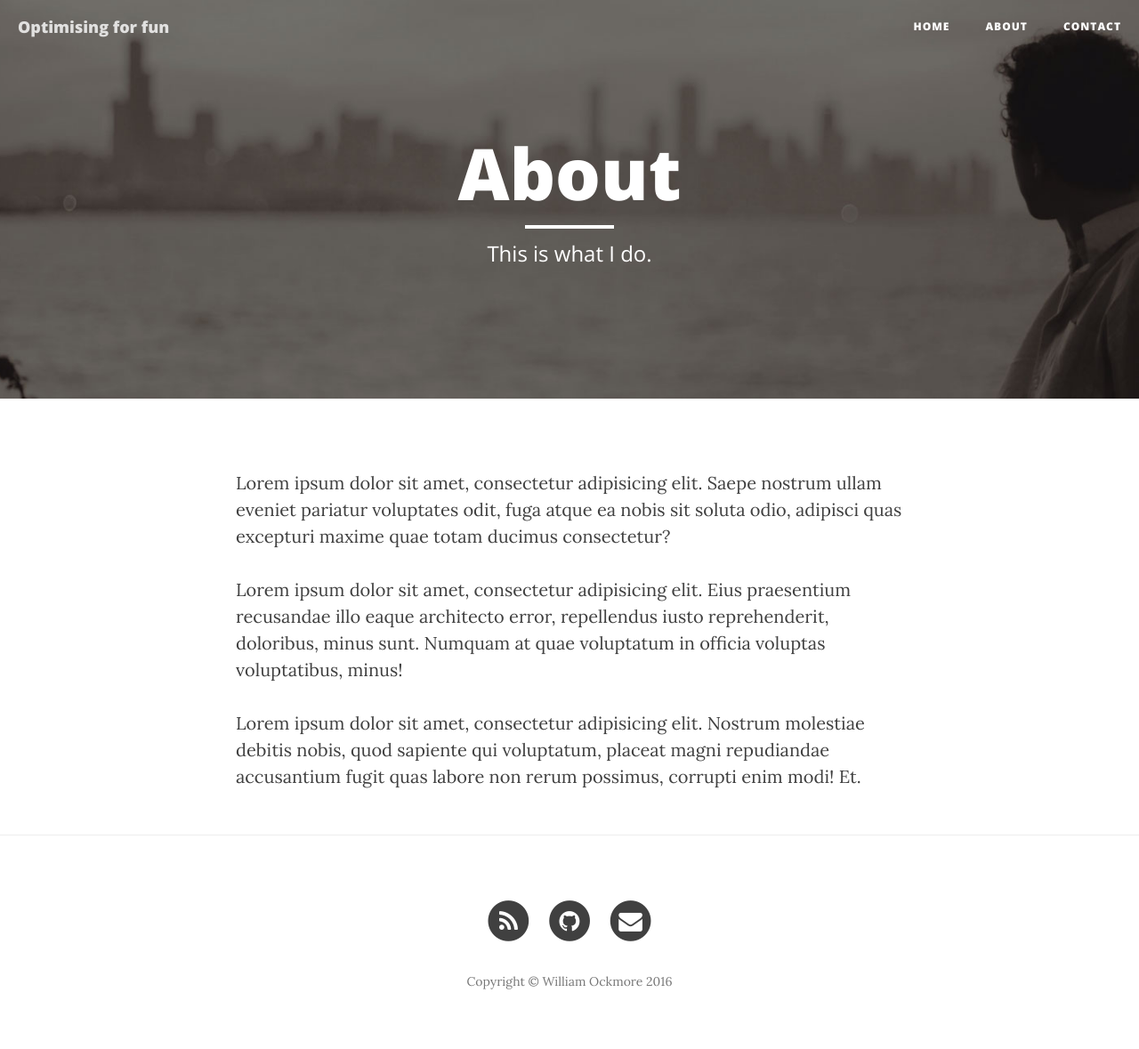
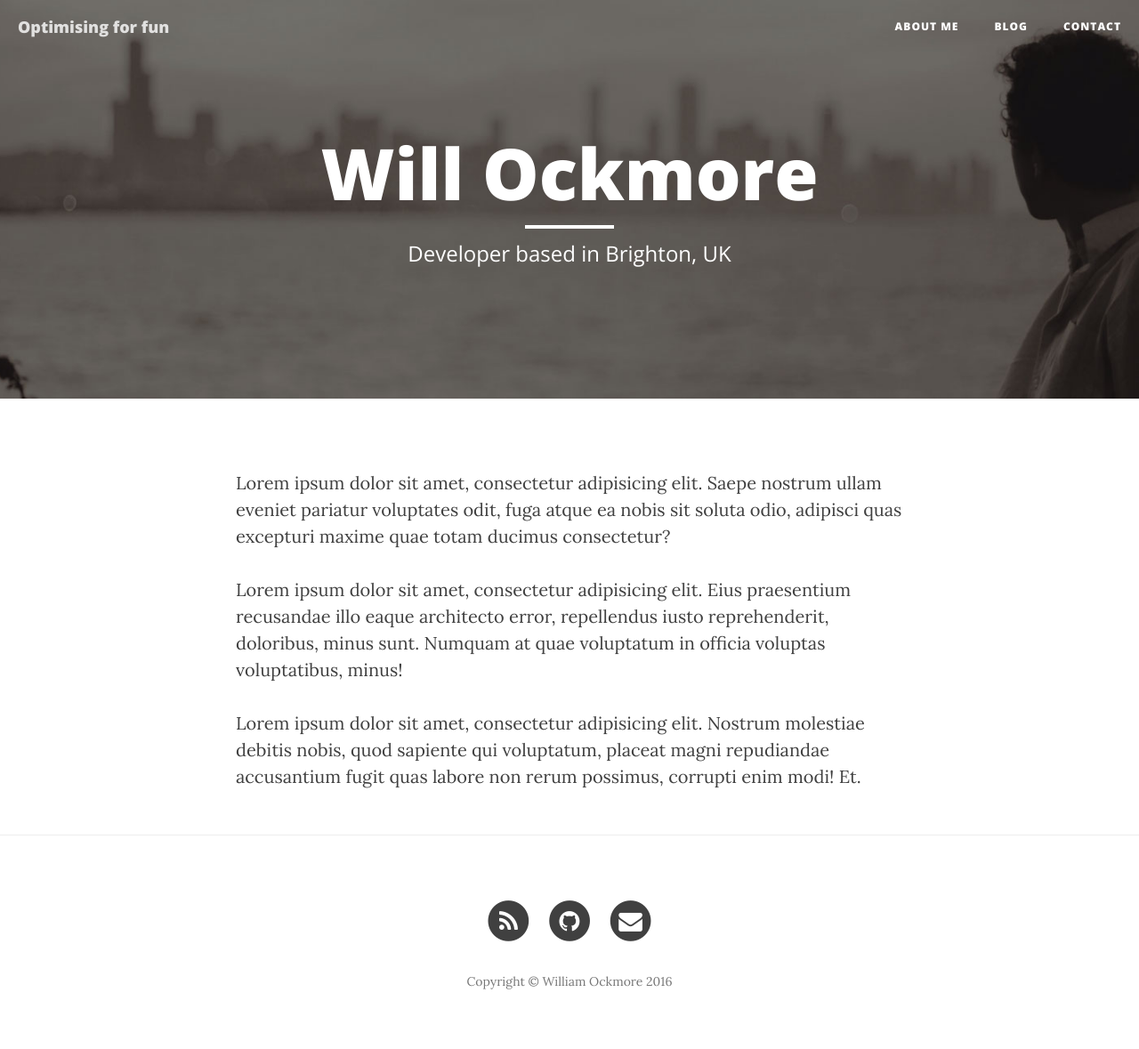
Before and after one commit to will-ockmore/will-ockmore.github.io, a Jekyll site: the page built from about.html, in a window 1280 px wide. Shown: the whole page at 89% size. Built offline with Jekyll 4.4.1, drawn with Linux system fonts in a browser that asks for light colours; nearby versions of some CDN libraries.

Commit message:
moved 'about me' in site header

```diff
--- a/_includes/nav.html
+++ b/_includes/nav.html
@@ -15,16 +15,21 @@
         <!-- Collect the nav links, forms, and other content for toggling -->
         <div class="collapse navbar-collapse" id="bs-example-navbar-collapse-1">
             <ul class="nav navbar-nav navbar-right">
-                <li>
-                    <a href="{{ site.baseurl }}/">Home</a>
-                </li>
+              {% for page in site.pages %}{% if page.url == '/about/' %}
+              <li>
+                  <a href="{{ page.url | prepend: site.baseurl }}">About Me</a>
+              </li>
+              {% endif %}{% endfor %}
+              <li>
+                <a href="{{ site.baseurl }}/">Blog</a>
+              </li>
                 {% for page in site.pages %}{% if page.title %}
-				{% if page.url != '/404.html' %}
+        				{% if page.url != '/404.html' %}{% if page.url != '/about/' %}
                 <li>
                     <a href="{{ page.url | prepend: site.baseurl }}">{{ page.title }}</a>
                 </li>
-				{% endif %}
-                {% endif %}{% endfor %}
+        				{% endif %}
+                {% endif %}{% endif %}{% endfor %}
             </ul>
         </div>
         <!-- /.navbar-collapse -->
--- a/about.html
+++ b/about.html
@@ -1,10 +1,9 @@
 ---
 layout: page
-title: "About"
-description: "This is what I do."
+title: "Will Ockmore"
+description: "Developer based in Brighton, UK"
 header-img: "img/about-bg.jpg"
 ---
-
 <p>Lorem ipsum dolor sit amet, consectetur adipisicing elit. Saepe nostrum ullam eveniet pariatur voluptates odit, fuga atque ea nobis sit soluta odio, adipisci quas excepturi maxime quae totam ducimus consectetur?</p>
 
 <p>Lorem ipsum dolor sit amet, consectetur adipisicing elit. Eius praesentium recusandae illo eaque architecto error, repellendus iusto reprehenderit, doloribus, minus sunt. Numquam at quae voluptatum in officia voluptas voluptatibus, minus!</p>
```
